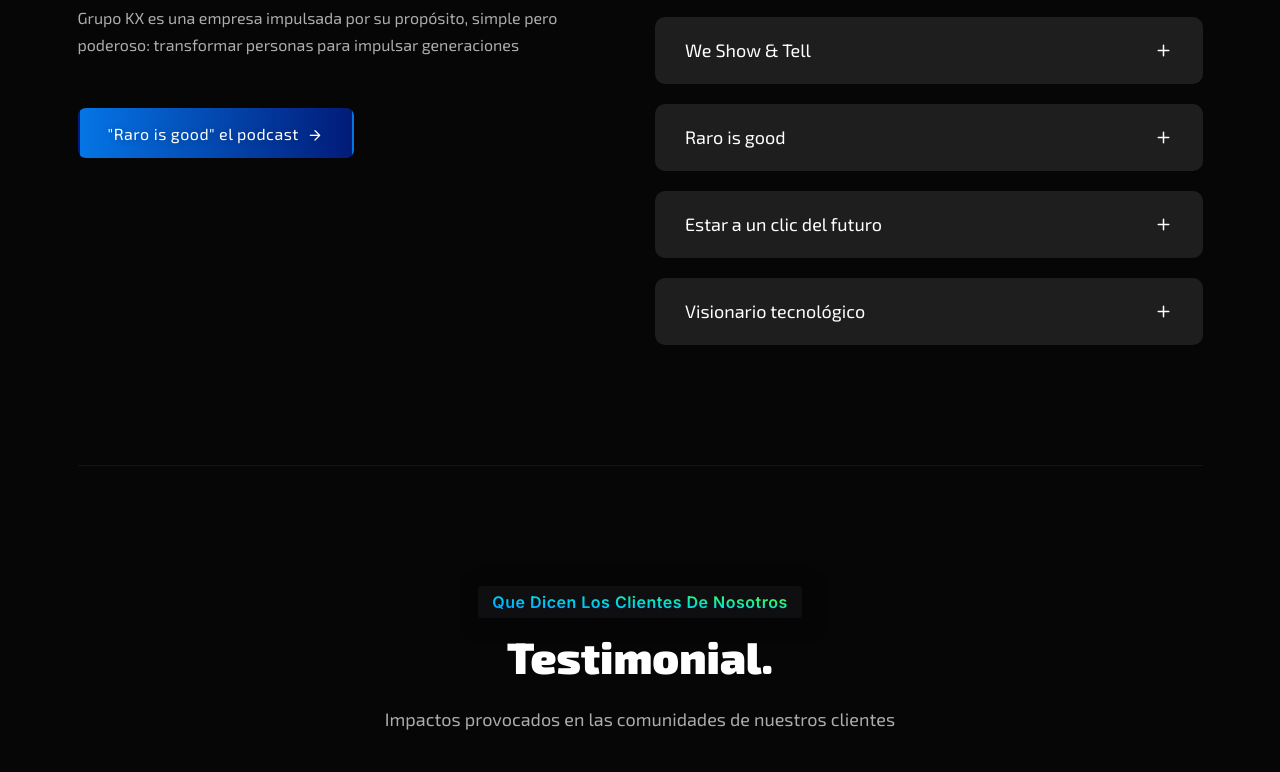
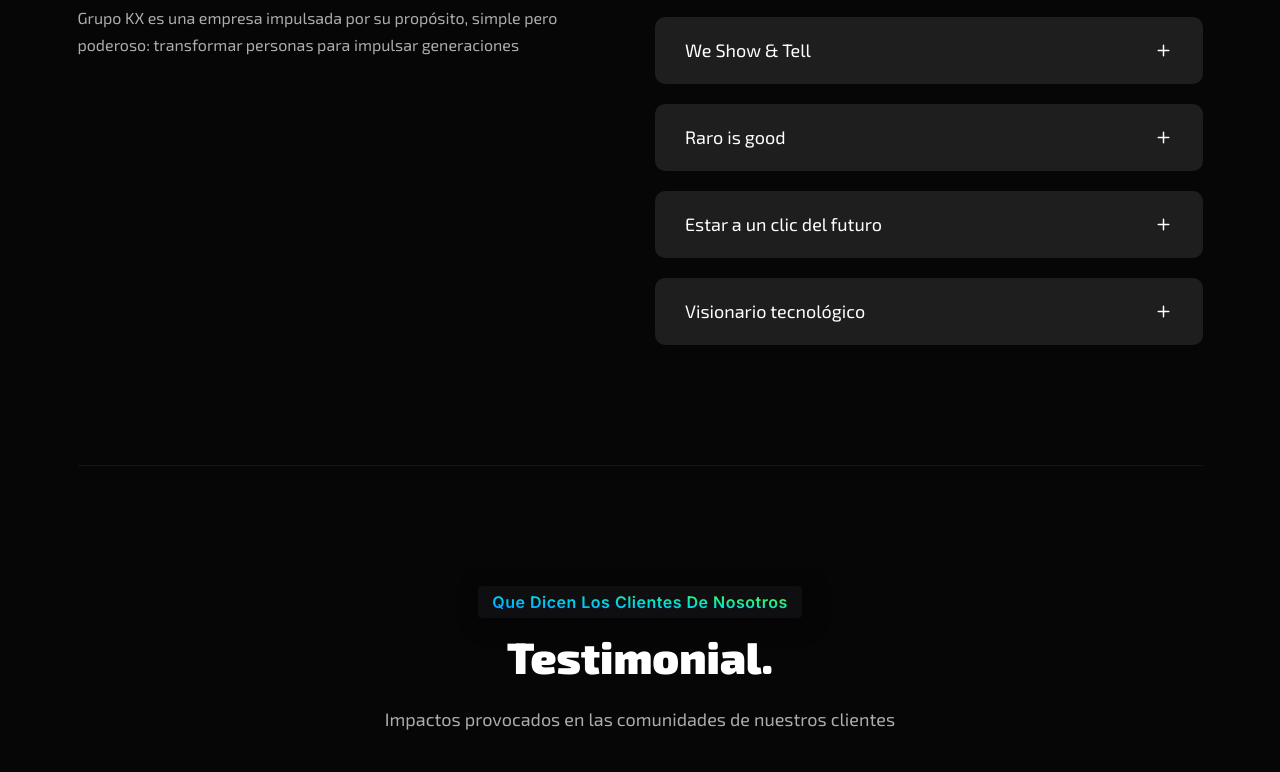
Before and after one commit to RudyMay/GrupoKX, a plain HTML site: page index.html in a window 1280 px wide. Shown: the part 3676-4448 px from the top of the page. Drawn offline with Linux system fonts and the light colour scheme; files whose address does not match are found by name; a web font is replaced by a local one.

Commit message:
removiendo boton podcast

```diff
--- a/index.html
+++ b/index.html
@@ -435,9 +435,9 @@
                                 </span>
                             </h2>
                             <p style="font-family: 'ExoRegular';">Grupo KX es una empresa impulsada por su propósito, simple pero poderoso: transformar personas para impulsar generaciones</p>
-
+                            <!--
                             <div class="read-more-btn mt--50"><a class="btn-default btn-icon" href="#" style="font-family: 'ExoRegular';">"Raro is good" el podcast <i
-                                        class="icon feather-arrow-right"></i></a></div>
+                                        class="icon feather-arrow-right"></i></a></div>-->
                         </div>
                     </div>
                     <div class="col-lg-6 mt_md--30 mt_sm--30">
```
